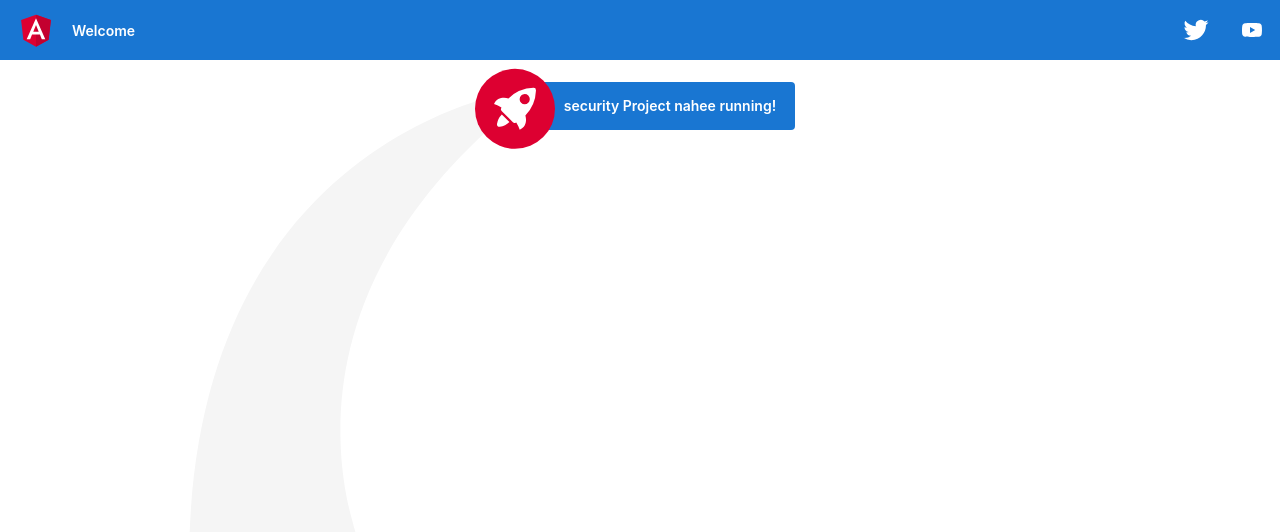
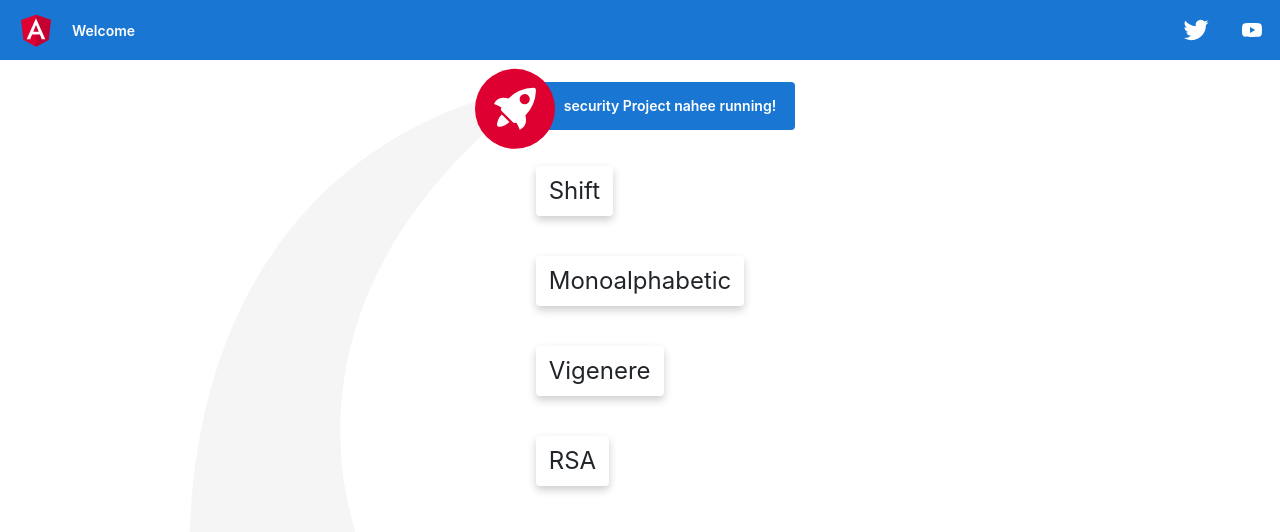
Before and after one commit to padonlabhat/Project_Security_3.2, an Angular app: page /home in a window 1280 px wide. Before the commit this address led to /. Shown: the top 532 px of the page. Built offline with nearby package versions, Linux system fonts and the light colour scheme.

Commit message:
Create Home

```diff
--- a/src/app/app-routing.module.ts
+++ b/src/app/app-routing.module.ts
@@ -9,8 +9,11 @@ import { ShiftCipherDEComponent } from './shift-cipher-de/shift-cipher-de.compon
 import { ShiftCipherENComponent } from './shift-cipher-en/shift-cipher-en.component';
 import { VigenereCipherENComponent } from './vigenere-cipher-en/vigenere-cipher-en.component';
 import { VigenereCipherDEComponent } from './vigenere-cipher-de/vigenere-cipher-de.component';
+import { HomeComponent } from './home/home.component';
 import {NgbPaginationModule, NgbAlertModule} from '@ng-bootstrap/ng-bootstrap';
 const routes: Routes = [
+  { path: '', redirectTo: 'home', pathMatch: 'full'},
+  { path: 'home', component: HomeComponent},
   { path: 'codecopy', component: CodecopyComponent},
 
   { path: 'rsa-en', component: RSAENComponent},
--- /dev/null
+++ b/src/app/home/home.component.css
@@ -0,0 +1,18 @@
+.btn {
+    transition: 0.3s;
+    margin: 20px;
+    box-shadow: 0 4px 8px 0 rgba(0, 0, 0, 0.2);
+    font-size: x-large;
+}
+.btn:hover {
+    box-shadow: 0 8px 16px 0 rgba(0, 0, 0, 0.2);
+    color: white;
+    background-color: blue;
+}
+button {
+    padding-left: 10px;
+    padding-right: 10px;
+    border-radius: 10px;
+    justify-content: center;
+    text-align: justify;
+}
--- /dev/null
+++ b/src/app/home/home.component.html
@@ -0,0 +1,22 @@
+<div class="container">
+    <div class="row">
+        <div class="btn" (click)="goShift()">
+            Shift
+        </div>
+    </div>
+    <div class="row">
+        <div class="btn" (click)="goMono()">
+            Monoalphabetic
+        </div>
+    </div>
+    <div class="row">
+        <div class="btn" (click)="goVige()">
+            Vigenere
+        </div>
+    </div>
+    <div class="row">
+        <div class="btn" (click)="goRSA()">
+            RSA
+        </div>
+    </div>
+</div>
--- /dev/null
+++ b/src/app/home/home.component.ts
@@ -0,0 +1,35 @@
+import { Component, OnInit } from '@angular/core';
+import { ActivatedRoute, Router } from '@angular/router';
+
+@Component({
+  selector: 'app-home',
+  templateUrl: './home.component.html',
+  styleUrls: ['./home.component.css']
+})
+export class HomeComponent implements OnInit {
+
+  constructor(
+    private router: Router,
+    private routeractive: ActivatedRoute,
+  ) { }
+
+  ngOnInit(): void {
+  }
+
+  goShift() {
+    this.router.navigate(['/shift-en']);
+  }
+
+  goMono() {
+    this.router.navigate(['/monoalphabetic-en']);
+  }
+
+  goVige() {
+    this.router.navigate(['/vigenere-en']);
+  }
+
+  goRSA() {
+    this.router.navigate(['/rsa-en']);
+  }
+
+}
```
Also changed, not shown: 1 other file (tests, documents, lock files or other folders).
